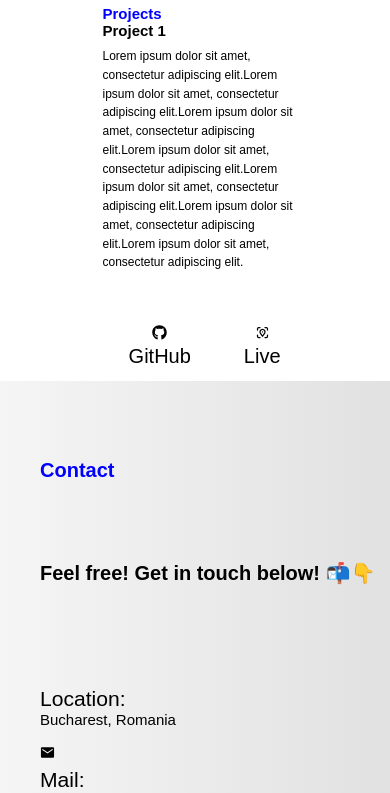
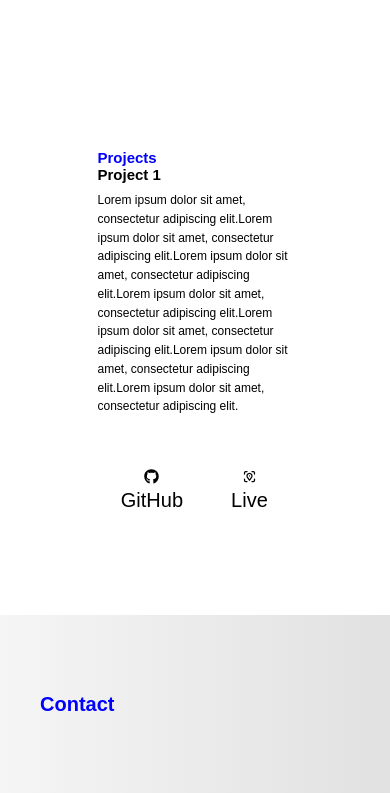
Before and after one commit to Ahamdan114/Wonder-Full-Ahamdan114, a React (Vite) app in the folder client/: page / in a window 390 px wide. Shown: the part 2043-2836 px from the top of the page. Built offline with nearby package versions, Linux system fonts and the light colour scheme; some icons are missing.

Commit message:
Arranged better the project sections and made them responsive

```diff
--- a/client/src/components/Projects.css
+++ b/client/src/components/Projects.css
@@ -1,5 +1,10 @@
 .slider-child {
     overflow: hidden;
+    height: 100vh;
+}
+
+.project-container {
+    width: 100vw;
 }
 
 .project-item {
@@ -14,6 +19,7 @@
     display: flex;
     justify-content: space-around;
     margin-top: 40px;
+    margin-bottom: 40px;
 }
 
 .project-info {
```
